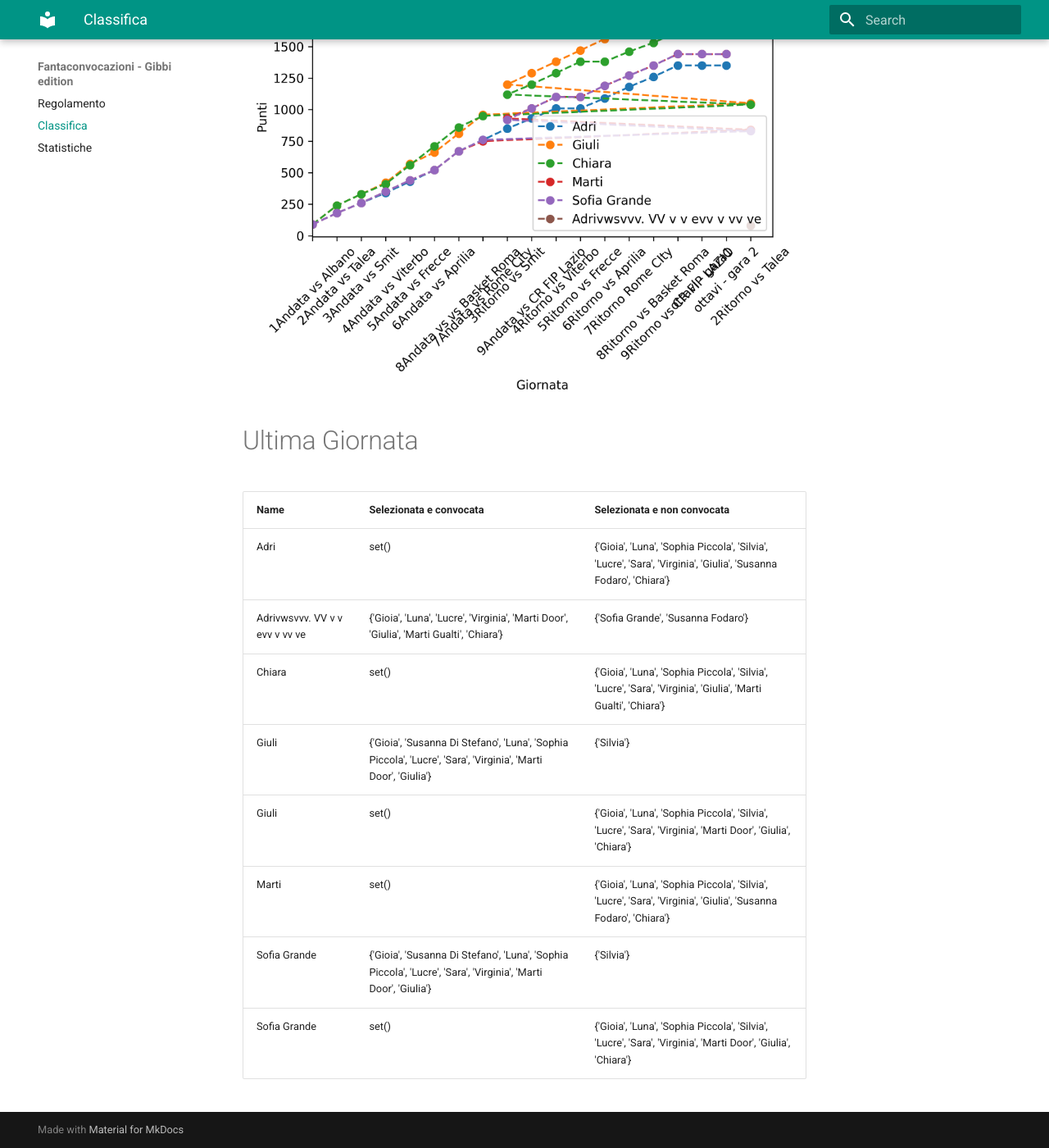
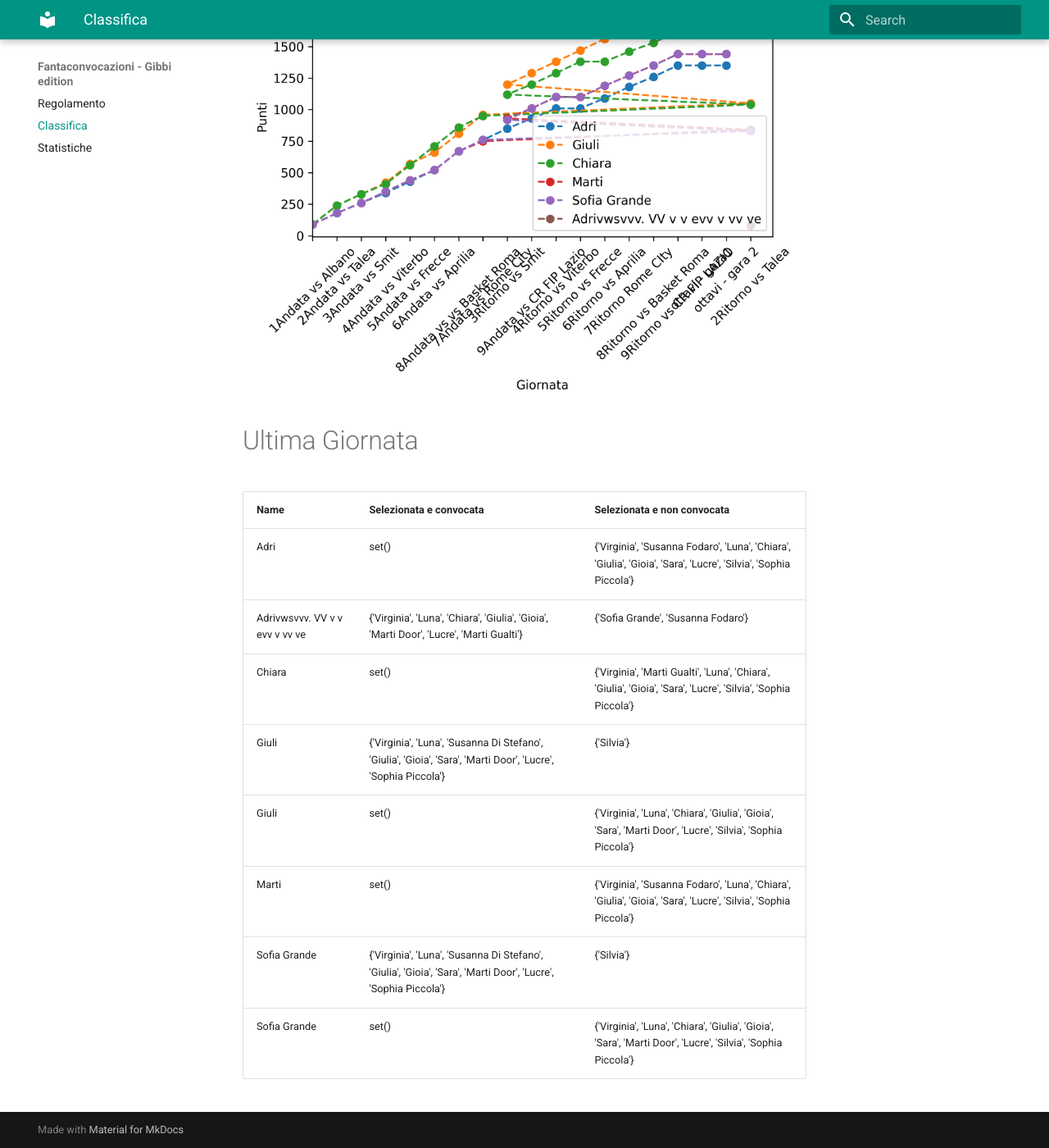
Before and after one commit to martinig94/fantagibbi, an MkDocs documentation site: the page built from docs/Classifica.md, in a window 1280 px wide and 1400 px high, scrolled down 676 px. Shown: the whole window at 82% size. Built offline with MkDocs 1.6.1 and Material for MkDocs 9.7.7, drawn with Linux system fonts in a browser that asks for light colours.

Commit message:
Auto-update from main.py

```diff
--- a/docs/Classifica.md
+++ b/docs/Classifica.md
@@ -19,12 +19,12 @@
 <!-- START_TABLE CORRECT -->
 | Name                           | Selezionata e convocata                                                                                        | Selezionata e non convocata                                                                                      |
 |:-------------------------------|:---------------------------------------------------------------------------------------------------------------|:-----------------------------------------------------------------------------------------------------------------|
-| Adri                           | set()                                                                                                          | {'Gioia', 'Luna', 'Sophia Piccola', 'Silvia', 'Lucre', 'Sara', 'Virginia', 'Giulia', 'Susanna Fodaro', 'Chiara'} |
-| Adrivwsvvv. VV v v evv v vv ve | {'Gioia', 'Luna', 'Lucre', 'Virginia', 'Marti Door', 'Giulia', 'Marti Gualti', 'Chiara'}                       | {'Sofia Grande', 'Susanna Fodaro'}                                                                               |
-| Chiara                         | set()                                                                                                          | {'Gioia', 'Luna', 'Sophia Piccola', 'Silvia', 'Lucre', 'Sara', 'Virginia', 'Giulia', 'Marti Gualti', 'Chiara'}   |
-| Giuli                          | {'Gioia', 'Susanna Di Stefano', 'Luna', 'Sophia Piccola', 'Lucre', 'Sara', 'Virginia', 'Marti Door', 'Giulia'} | {'Silvia'}                                                                                                       |
-| Giuli                          | set()                                                                                                          | {'Gioia', 'Luna', 'Sophia Piccola', 'Silvia', 'Lucre', 'Sara', 'Virginia', 'Marti Door', 'Giulia', 'Chiara'}     |
-| Marti                          | set()                                                                                                          | {'Gioia', 'Luna', 'Sophia Piccola', 'Silvia', 'Lucre', 'Sara', 'Virginia', 'Giulia', 'Susanna Fodaro', 'Chiara'} |
-| Sofia Grande                   | {'Gioia', 'Susanna Di Stefano', 'Luna', 'Sophia Piccola', 'Lucre', 'Sara', 'Virginia', 'Marti Door', 'Giulia'} | {'Silvia'}                                                                                                       |
-| Sofia Grande                   | set()                                                                                                          | {'Gioia', 'Luna', 'Sophia Piccola', 'Silvia', 'Lucre', 'Sara', 'Virginia', 'Marti Door', 'Giulia', 'Chiara'}     |
+| Adri                           | set()                                                                                                          | {'Virginia', 'Susanna Fodaro', 'Luna', 'Chiara', 'Giulia', 'Gioia', 'Sara', 'Lucre', 'Silvia', 'Sophia Piccola'} |
+| Adrivwsvvv. VV v v evv v vv ve | {'Virginia', 'Luna', 'Chiara', 'Giulia', 'Gioia', 'Marti Door', 'Lucre', 'Marti Gualti'}                       | {'Sofia Grande', 'Susanna Fodaro'}                                                                               |
+| Chiara                         | set()                                                                                                          | {'Virginia', 'Marti Gualti', 'Luna', 'Chiara', 'Giulia', 'Gioia', 'Sara', 'Lucre', 'Silvia', 'Sophia Piccola'}   |
+| Giuli                          | {'Virginia', 'Luna', 'Susanna Di Stefano', 'Giulia', 'Gioia', 'Sara', 'Marti Door', 'Lucre', 'Sophia Piccola'} | {'Silvia'}                                                                                                       |
+| Giuli                          | set()                                                                                                          | {'Virginia', 'Luna', 'Chiara', 'Giulia', 'Gioia', 'Sara', 'Marti Door', 'Lucre', 'Silvia', 'Sophia Piccola'}     |
+| Marti                          | set()                                                                                                          | {'Virginia', 'Susanna Fodaro', 'Luna', 'Chiara', 'Giulia', 'Gioia', 'Sara', 'Lucre', 'Silvia', 'Sophia Piccola'} |
+| Sofia Grande                   | {'Virginia', 'Luna', 'Susanna Di Stefano', 'Giulia', 'Gioia', 'Sara', 'Marti Door', 'Lucre', 'Sophia Piccola'} | {'Silvia'}                                                                                                       |
+| Sofia Grande                   | set()                                                                                                          | {'Virginia', 'Luna', 'Chiara', 'Giulia', 'Gioia', 'Sara', 'Marti Door', 'Lucre', 'Silvia', 'Sophia Piccola'}     |
 <!-- END_TABLE CORRECT -->
```
